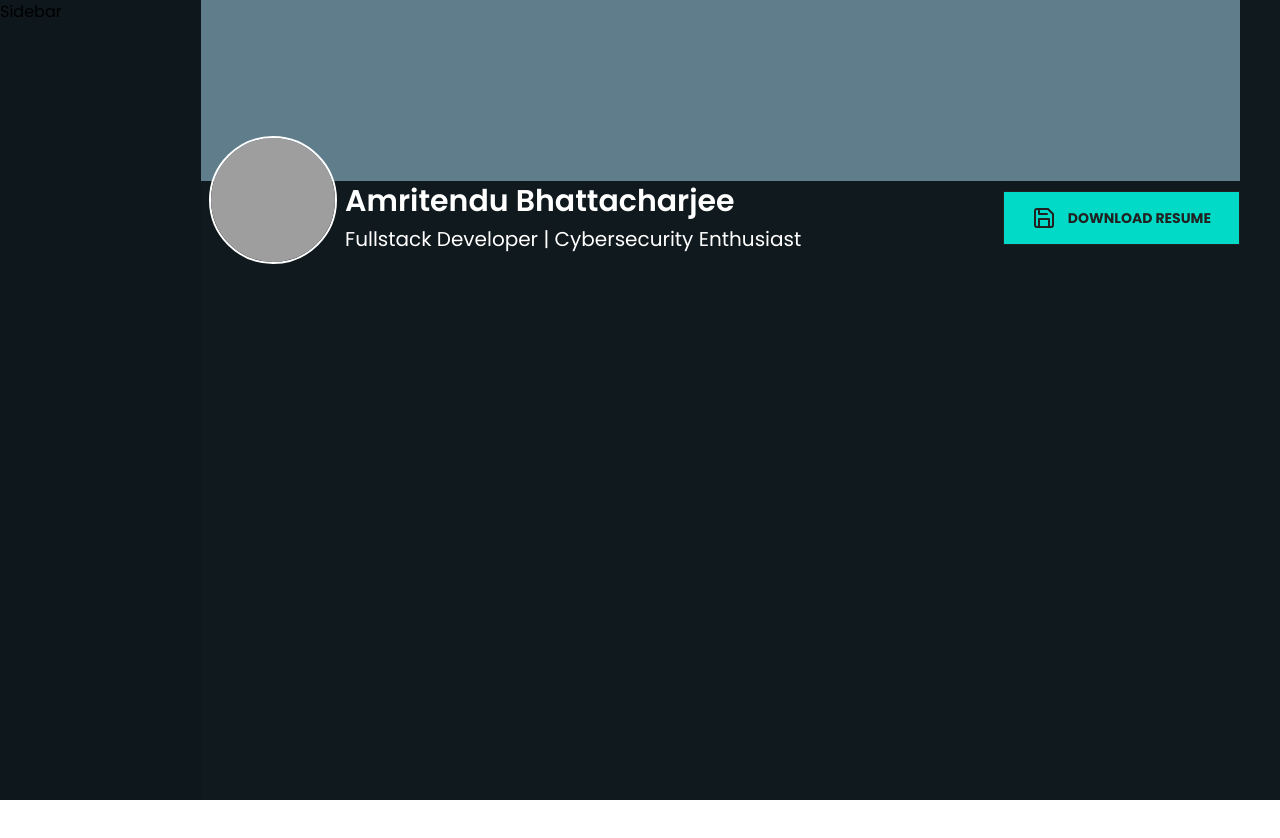
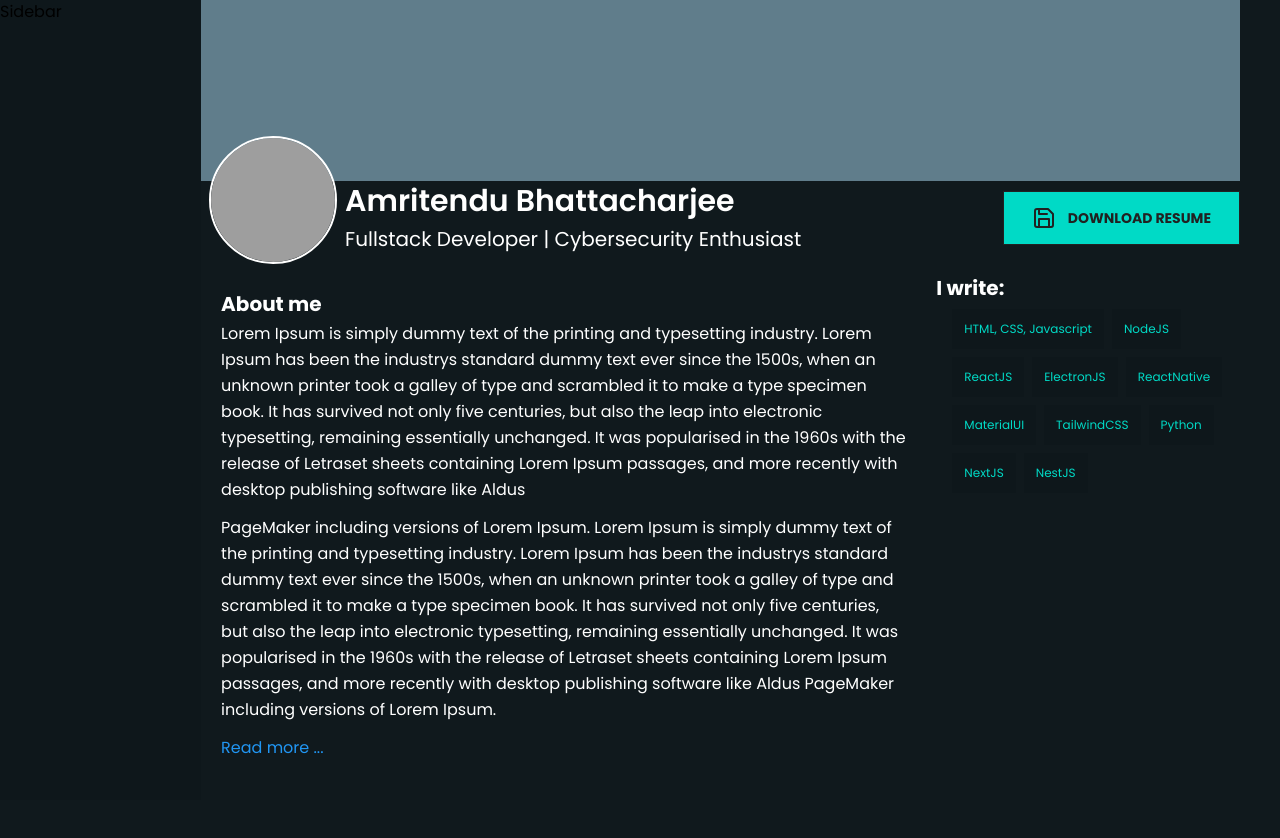
Before and after one commit to xeonray-origin/personal-web-app, a Next.js app: page / in a window 1280 px wide. Shown: the top 838 px of the page. Before the commit the page ends 800 px from the top, so only its background shows below. Built offline with nearby package versions, Linux system fonts and the light colour scheme; grey boxes are pictures that could not be loaded.

Commit message:
feat: add skills section

```diff
--- a/src/app/(pages)/page.tsx
+++ b/src/app/(pages)/page.tsx
@@ -1,37 +1,92 @@
-import { Save } from 'lucide-react'
+import { About, Header } from '@/components'
 
-import { Avatar, Button, Typography } from '@/components/ui'
+import { Button, Typography } from '@/components/ui'
 
 export default function Home() {
 	return (
-		<div className='flex h-[16rem] flex-col'>
-			<div className=' bg-blue-gray-500 z-10 h-[12rem] w-full' />
-			<div className='absolute z-30 mt-[8.5rem] flex grow basis-full flex-row pl-2'>
-				<Avatar
-					className='!size-[8rem] border-2 border-white'
-					src='https://docs.material-tailwind.com/img/face-2.jpg'
-					alt='avatar'
-					placeholder={''}
-				/>
-			</div>
-			<div className='ml-[9rem] flex h-[5rem] flex-row items-center '>
-				<div className='grow'>
-					<Typography className='text-white' placeholder={''} variant='h3'>
-						Amritendu Bhattacharjee
+		<div>
+			<Header />
+			<div className='mt-3 flex h-[80vh] w-full flex-row'>
+				<About />
+				<div className='w-[30%] flex-wrap px-2 py-1 text-white'>
+					<Typography placeholder={''} className='font-bold' variant='lead'>
+						I write:
 					</Typography>
-					<Typography className='text-white' placeholder={''} variant='lead'>
-						Fullstack Developer | Cybersecurity Enthusiast
-					</Typography>
+					<div className='pl-3'>
+						<Button
+							placeholder={''}
+							className='m-1 rounded-none bg-black p-3 font-thin normal-case text-secondary'
+							variant='text'
+						>
+							HTML, CSS, Javascript
+						</Button>
+						<Button
+							placeholder={''}
+							className='m-1 rounded-none bg-black p-3 font-thin normal-case text-secondary'
+							variant='text'
+						>
+							NodeJS
+						</Button>
+						<Button
+							placeholder={''}
+							className=' m-1 rounded-none bg-black p-3 font-thin normal-case text-secondary'
+							variant='text'
+						>
+							ReactJS
+						</Button>
+
+						<Button
+							placeholder={''}
+							className='m-1 rounded-none bg-black p-3 font-thin normal-case text-secondary'
+							variant='text'
+						>
+							ElectronJS
+						</Button>
+						<Button
+							placeholder={''}
+							className=' m-1 rounded-none bg-black p-3 font-thin normal-case text-secondary'
+							variant='text'
+						>
+							ReactNative
+						</Button>
+						<Button
+							placeholder={''}
+							className='m-1 rounded-none bg-black p-3 font-thin normal-case text-secondary'
+							variant='text'
+						>
+							MaterialUI
+						</Button>
+
+						<Button
+							placeholder={''}
+							className='m-1 rounded-none bg-black p-3 font-thin normal-case text-secondary'
+							variant='text'
+						>
+							TailwindCSS
+						</Button>
+						<Button
+							placeholder={''}
+							className='m-1 rounded-none bg-black p-3 font-thin normal-case text-secondary'
+							variant='text'
+						>
+							Python
+						</Button>
+						<Button
+							placeholder={''}
+							className='m-1 rounded-none bg-black p-3 font-thin normal-case text-secondary'
+							variant='text'
+						>
+							NextJS
+						</Button>
+						<Button
+							placeholder={''}
+							className='m-1 rounded-none bg-black p-3 font-thin normal-case text-secondary'
+							variant='text'
+						>
+							NestJS
+						</Button>
+					</div>
 				</div>
-				<Button
-					placeholder={''}
-					className='m-0	flex items-center !rounded-none bg-secondary'
-					size='lg'
-					variant='outlined'
-				>
-					<Save />
-					Download Resume
-				</Button>
 			</div>
 		</div>
 	)
--- /dev/null
+++ b/src/components/about.tsx
@@ -0,0 +1,41 @@
+import { Typography } from './ui'
+
+const About = () => {
+	return (
+		<div className=' w-[70%] px-5 pt-5 text-white'>
+			<Typography placeholder={''} className='font-bold' variant='lead'>
+				About me
+			</Typography>
+			<Typography placeholder={''} variant='paragraph'>
+				Lorem Ipsum is simply dummy text of the printing and typesetting
+				industry. Lorem Ipsum has been the industrys standard dummy text ever
+				since the 1500s, when an unknown printer took a galley of type and
+				scrambled it to make a type specimen book. It has survived not only five
+				centuries, but also the leap into electronic typesetting, remaining
+				essentially unchanged. It was popularised in the 1960s with the release
+				of Letraset sheets containing Lorem Ipsum passages, and more recently
+				with desktop publishing software like Aldus
+			</Typography>
+			<Typography className='mt-3' variant='paragraph' placeholder={undefined}>
+				PageMaker including versions of Lorem Ipsum. Lorem Ipsum is simply dummy
+				text of the printing and typesetting industry. Lorem Ipsum has been the
+				industrys standard dummy text ever since the 1500s, when an unknown
+				printer took a galley of type and scrambled it to make a type specimen
+				book. It has survived not only five centuries, but also the leap into
+				electronic typesetting, remaining essentially unchanged. It was
+				popularised in the 1960s with the release of Letraset sheets containing
+				Lorem Ipsum passages, and more recently with desktop publishing software
+				like Aldus PageMaker including versions of Lorem Ipsum.{' '}
+			</Typography>
+			<Typography
+				placeholder={''}
+				className='mt-3 cursor-pointer text-blue-500'
+				variant='paragraph'
+			>
+				Read more ...
+			</Typography>
+		</div>
+	)
+}
+
+export default About
--- /dev/null
+++ b/src/components/header.tsx
@@ -0,0 +1,48 @@
+import { Save } from 'lucide-react'
+
+import { Avatar, Button, Typography } from './ui'
+
+const Header = () => {
+	return (
+		<div className='flex h-[16rem] flex-col'>
+			<div className=' bg-blue-gray-500 z-10 h-[12rem] w-full' />
+			<div className='absolute z-30 mt-[8.5rem] flex grow basis-full flex-row pl-2'>
+				<Avatar
+					className='!size-[8rem] border-2 border-white'
+					src='https://docs.material-tailwind.com/img/face-2.jpg'
+					alt='avatar'
+					placeholder={''}
+				/>
+			</div>
+			<div className='ml-[9rem] flex h-[5rem] flex-row items-center '>
+				<div className='grow'>
+					<Typography
+						className=' truncate text-nowrap text-white'
+						placeholder={''}
+						variant='h3'
+					>
+						Amritendu Bhattacharjee
+					</Typography>
+					<Typography
+						className='truncate text-nowrap text-white'
+						placeholder={''}
+						variant='lead'
+					>
+						Fullstack Developer | Cybersecurity Enthusiast
+					</Typography>
+				</div>
+				<Button
+					placeholder={''}
+					className='m-0	flex items-center !rounded-none bg-secondary'
+					size='lg'
+					variant='outlined'
+				>
+					<Save />
+					Download Resume
+				</Button>
+			</div>
+		</div>
+	)
+}
+
+export default Header
--- a/src/components/index.ts
+++ b/src/components/index.ts
@@ -1 +1,3 @@
 export { default as Sidebar } from './sidebar'
+export { default as Header } from './header'
+export { default as About } from './about'
--- a/src/styles/theme-light.ts
+++ b/src/styles/theme-light.ts
@@ -1,5 +1,4 @@
-import withMT from '@material-tailwind/react/utils/withMT'
-
+//In progress
 export const lightTheme = {
 	theme: {
 		colors: {
```
